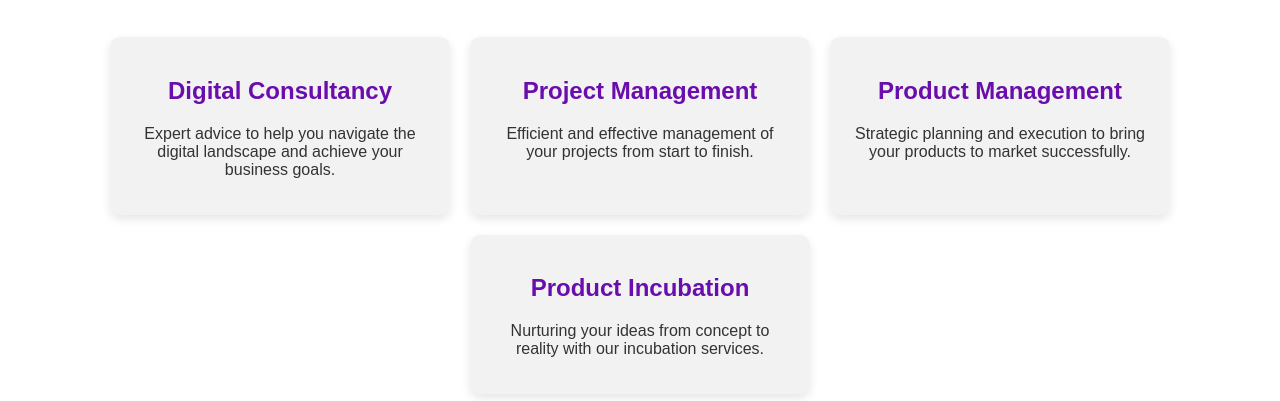
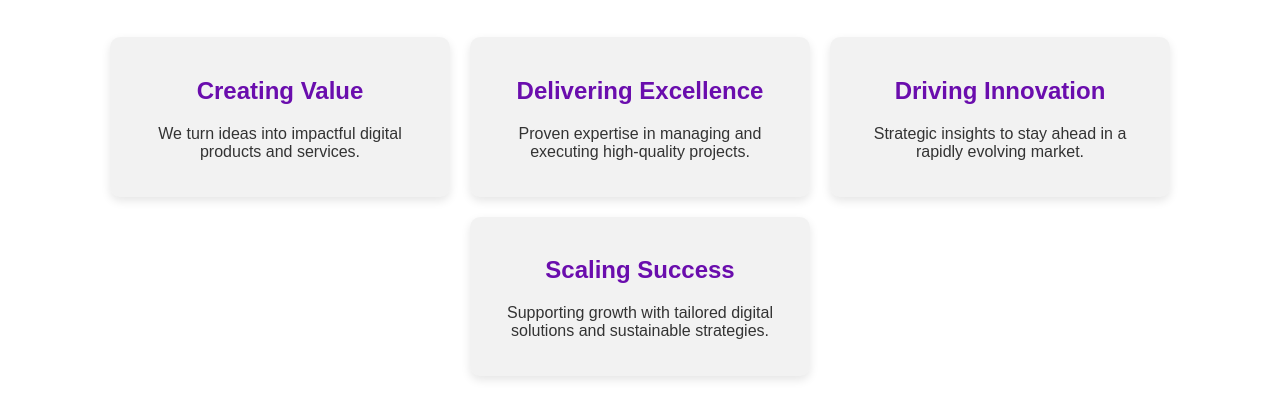
Before and after one commit to slackkoenig/slackkoenig.github.io, a plain HTML site: page index.html in a window 1280 px wide. Shown: the part 551-952 px from the top of the page. Drawn offline with Linux system fonts and the light colour scheme.

Commit message:
Update index.html

```diff
--- a/index.html
+++ b/index.html
@@ -97,20 +97,20 @@
 
         <div class="services">
             <div class="service-box">
-                <h2>Digital Consultancy</h2>
-                <p>Expert advice to help you navigate the digital landscape and achieve your business goals.</p>
+                <h2>Creating Value</h2>
+                <p>We turn ideas into impactful digital products and services.</p>
             </div>
             <div class="service-box">
-                <h2>Project Management</h2>
-                <p>Efficient and effective management of your projects from start to finish.</p>
+                <h2>Delivering Excellence</h2>
+                <p>Proven expertise in managing and executing high-quality projects.</p>
             </div>
             <div class="service-box">
-                <h2>Product Management</h2>
-                <p>Strategic planning and execution to bring your products to market successfully.</p>
+                <h2>Driving Innovation</h2>
+                <p>Strategic insights to stay ahead in a rapidly evolving market.</p>
             </div>
             <div class="service-box">
-                <h2>Product Incubation</h2>
-                <p>Nurturing your ideas from concept to reality with our incubation services.</p>
+                <h2>Scaling Success</h2>
+                <p>Supporting growth with tailored digital solutions and sustainable strategies.</p>
             </div>
         </div>
     </main>
```
